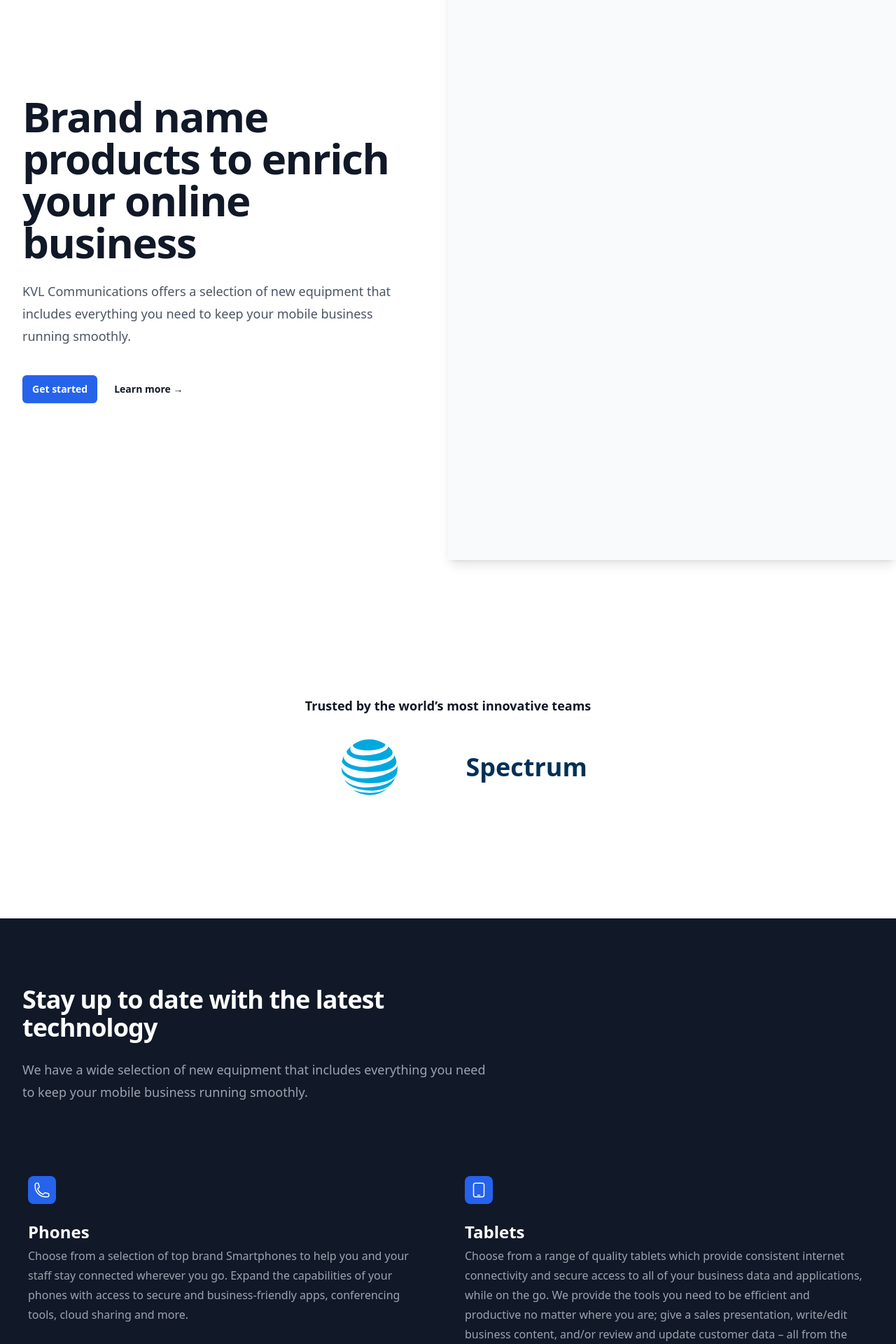
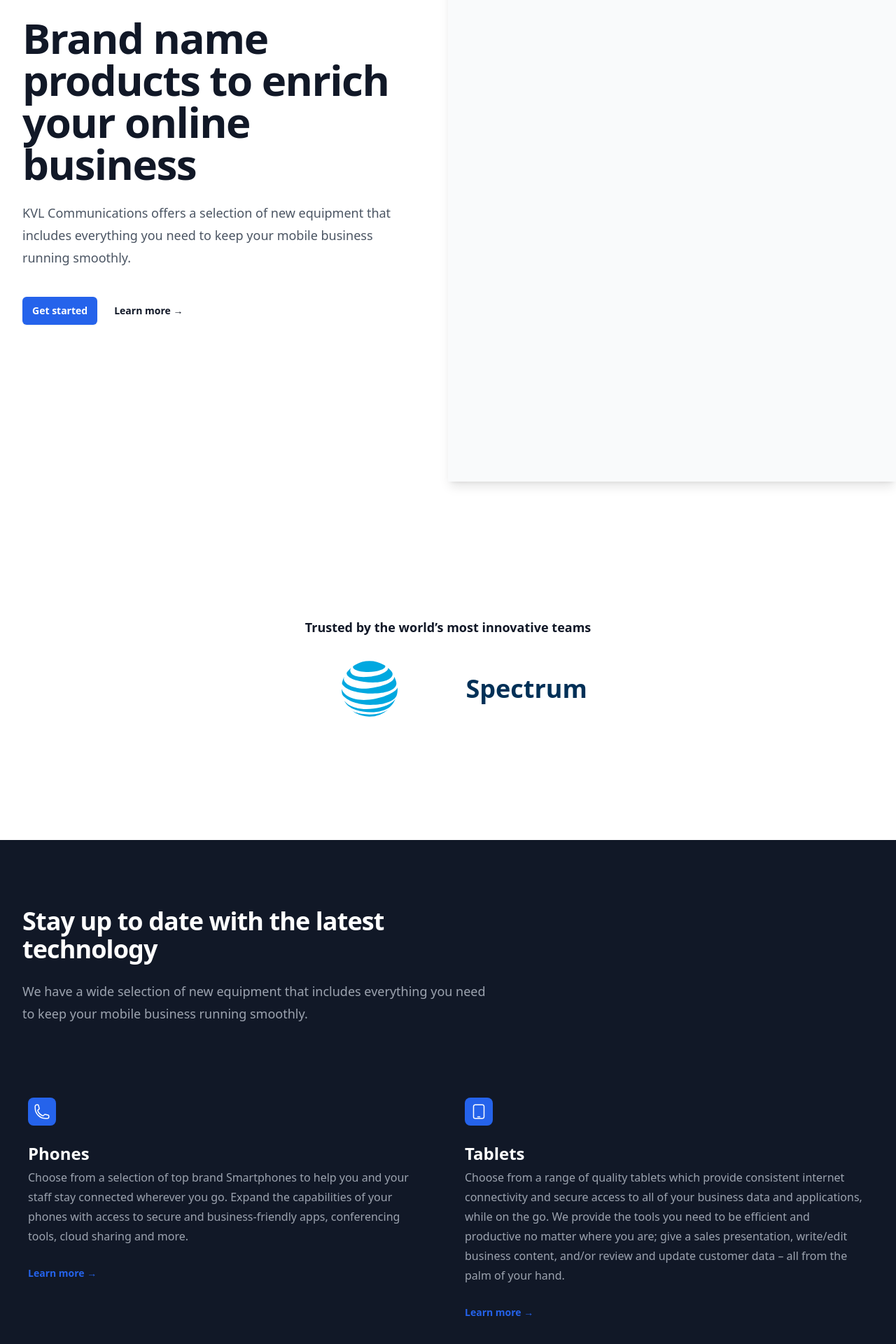
Before and after one commit to DariusGarcia/kvl-client-nextjs, a Next.js app: page / in a window 1280 px wide. Shown: the part 520-2440 px from the top of the page at 70% size. Built offline with nearby package versions, Linux system fonts and the light colour scheme.

Commit message:
added framer motion animations

```diff
--- a/components/landingHeader.jsx
+++ b/components/landingHeader.jsx
@@ -1,9 +1,27 @@
 import Link from 'next/link'
 import Spline from '@splinetool/react-spline'
+import { AnimatePresence, motion as m } from 'framer-motion'
+import { useState, useEffect } from 'react'
+import { CircularProgress } from '@mui/material'
 
 export default function LandingHeader() {
+  const [loading, setLoading] = useState(true)
+
+  useEffect(() => {
+    const timeout = 1500 // 2 seconds
+
+    const loadingTimer = setTimeout(() => {
+      setLoading(false)
+    }, timeout)
+
+    return () => {
+      clearTimeout(loadingTimer)
+    }
+  }, [])
+
   return (
     <div className='relative bg-white w-full'>
+      <AnimatePresence>
         <div className='mx-auto max-w-7xl lg:grid lg:grid-cols-12 lg:gap-x-8 lg:px-8'>
           <div className='px-6 pb-24 sm:pb-32 lg:col-span-7 lg:px-0 lg:pb-56 lg:pt-48 xl:col-span-6 md:mr-8'>
             <div className='mx-auto max-w-2xl lg:mx-0'>
@@ -12,15 +30,25 @@ export default function LandingHeader() {
                 src='/white.jpg'
                 alt='Your Company'
               />
-            <div className='hidden sm:mt-32 sm:flex lg:mt-16'></div>
-            <h1 className='mt-12 md:mt-24 text-4xl font-bold tracking-tight text-gray-900 sm:text-6xl'>
+              <m.div
+                initial='hidden'
+                animate='visible'
+                viewport={{ once: true, amount: 0.8 }}
+                className=''>
+                <m.h1
+                  variants={cardVariants}
+                  className='mt-12 text-4xl font-bold tracking-tight text-gray-900 sm:text-6xl'>
                   Brand name products to enrich your online business
-            </h1>
-            <p className='mt-6 text-lg leading-8 text-gray-600'>
+                </m.h1>
+                <m.p
+                  variants={cardVariants}
+                  className='mt-6 text-lg leading-8 text-gray-600'>
                   KVL Communications offers a selection of new equipment that
-              includes everything you need to keep your mobile business running
-              smoothly.
-            </p>
+                  includes everything you need to keep your mobile business
+                  running smoothly.
+                </m.p>
+              </m.div>
+
               <div className='mt-10 flex items-center gap-x-6'>
                 <Link
                   href='/services'
@@ -37,10 +65,38 @@ export default function LandingHeader() {
           </div>
           <div className='relative lg:col-span-5 lg:-mr-8 xl:absolute xl:inset-0 xl:left-1/2 xl:mr-0 rounded-lg'>
             <div className='aspect-[3/2] w-full bg-gray-50 object-cover lg:absolute lg:inset-0 lg:aspect-auto lg:h-full shadow-lg '>
-            <Spline scene='https://prod.spline.design/uWliGq2xJzALdGJP/scene.splinecode' />
+              {loading ? (
+                // Render the loading screen here
+                <div className='flex justify-center items-center h-full'>
+                  <CircularProgress />
+                </div>
+              ) : (
+                // Render the Spline component here
+                <Spline
+                  onLoad={() => setLoading(false)}
+                  scene='https://prod.spline.design/uWliGq2xJzALdGJP/scene.splinecode'
+                />
+              )}
             </div>
           </div>
-      </div>
+        </div>{' '}
+      </AnimatePresence>
     </div>
   )
 }
+
+const cardVariants = {
+  hidden: {
+    y: 200,
+    opacity: 0,
+  },
+  visible: {
+    y: 0,
+    opacity: 1,
+    transition: {
+      type: 'spring',
+      bounce: 0.4,
+      duration: 0.8,
+    },
+  },
+}
--- a/components/landingProducts.jsx
+++ b/components/landingProducts.jsx
@@ -7,10 +7,13 @@ import {
   TrashIcon,
   UsersIcon,
 } from '@heroicons/react/24/outline'
+import { AnimatePresence, motion as m, useAnimation } from 'framer-motion'
 
 export default function ProductFeatures() {
+  const mainControls = useAnimation()
   return (
     <div className=' py-24  text-white'>
+      <AnimatePresence>
         <div className='mx-auto max-w-7xl px-6 lg:px-8'>
           <div className='mx-auto max-w-2xl lg:mx-0'>
             <h2 className='text-3xl font-bold tracking-tight sm:text-4xl'>
@@ -23,7 +26,17 @@ export default function ProductFeatures() {
           </div>
           <div className='mx-auto mt-16 max-w-2xl sm:mt-20 lg:mt-24 lg:max-w-none'>
             <dl className='grid max-w-xl grid-cols-1 gap-x-8 gap-y-16 lg:max-w-none md:grid-cols-2 '>
-            {features.map((feature) => (
+              {features.map((feature, index) => (
+                <m.div
+                  initial={{ opacity: 0 }}
+                  animate={mainControls}
+                  onViewportEnter={() => {
+                    mainControls.start({ opacity: 1 })
+                  }}
+                  transition={{
+                    duration: 0.35,
+                    delay: index * 0.3,
+                  }}>
                   <div
                     key={feature.name}
                     className='flex flex-col hover:bg-gray-800 p-2 rounded-md transition ease-out'>
@@ -54,10 +67,12 @@ export default function ProductFeatures() {
                       </p>
                     </dd>
                   </div>
+                </m.div>
               ))}
             </dl>
           </div>
         </div>
+      </AnimatePresence>
     </div>
   )
 }
--- a/package.json
+++ b/package.json
@@ -10,12 +10,16 @@
   },
   "dependencies": {
     "@emailjs/browser": "^3.6.2",
+    "@emotion/react": "^11.11.1",
+    "@emotion/styled": "^11.11.0",
     "@headlessui/react": "^1.7.15",
     "@heroicons/react": "^2.0.18",
+    "@mui/material": "^5.13.5",
     "@splinetool/react-spline": "^2.2.1",
     "@splinetool/runtime": "^0.9.78",
     "@tailwindcss/forms": "^0.5.3",
     "autoprefixer": "10.4.14",
+    "framer-motion": "^10.12.16",
     "next": "13.4.6",
     "postcss": "8.4.24",
     "react": "18.2.0",
--- a/pages/services.jsx
+++ b/pages/services.jsx
@@ -10,6 +10,80 @@ import {
   PhoneIcon,
   TrashIcon,
 } from '@heroicons/react/24/outline'
+import { AnimatePresence, motion as m } from 'framer-motion'
+
+export default function ServicesPage() {
+  return (
+    <div className='bg-white py-12 sm:py-24'>
+      <AnimatePresence>
+        <div className='mx-auto max-w-7xl px-6 lg:px-8 flex flex-col items-center gap-4 justify-center'>
+          <m.div
+            initial='hidden'
+            animate='visible'
+            viewport={{ once: true, amount: 0.8 }}
+            className='flex flex-col items-center gap-4 '>
+            <m.h2
+              variants={cardVariants}
+              className='text-3xl font-bold tracking-tight text-center text-gray-900 sm:text-4xl'>
+              Services and products offered
+            </m.h2>
+            <m.p variants={cardVariants} className='md:max-w-lg text-center'>
+              We are a mobility solutions partner who can provide products and
+              services to help cut company costs and improve productivity.
+            </m.p>
+          </m.div>
+          <div className='mt-12 px-4 md:px-8 grid max-w-2xl grid-cols-1 gap-x-8 gap-y-16 sm:gap-y-20 lg:mx-0 lg:max-w-none lg:grid-cols-2 items-center'>
+            <dl className='col-span-2 grid grid-cols-1 gap-x-8 gap-y-16 sm:grid-cols-2'>
+              {features.map((feature) => (
+                <div key={feature.name}>
+                  <dt className='text-base font-semibold leading-7 text-gray-900'>
+                    <div className='mb-6 flex h-10 w-10 items-center justify-center rounded-lg bg-blue-600'>
+                      <feature.icon
+                        className='h-6 w-6 text-white'
+                        aria-hidden='true'
+                      />
+                    </div>
+                    <p className='text-2xl'>{feature.name}</p>
+                  </dt>
+                  <dd className='mt-1 text-base leading-7 text-gray-600'>
+                    {feature.description}
+                    {feature.list && (
+                      <ul className='ml-8 md:ml-6 grid grid-cols-2'>
+                        {feature.list.map((item) => (
+                          <li className='list-disc'>{item}</li>
+                        ))}
+                      </ul>
+                    )}
+                  </dd>
+                </div>
+              ))}
+            </dl>
+          </div>
+          <LogoCloud />
+          <div className='w-screen bg-gray-700 my-24'>
+            <CTA />
+          </div>
+        </div>
+      </AnimatePresence>
+    </div>
+  )
+}
+
+const cardVariants = {
+  hidden: {
+    y: 200,
+    opacity: 0,
+  },
+  visible: {
+    y: 0,
+    opacity: 1,
+    transition: {
+      type: 'spring',
+      bounce: 0.4,
+      duration: 0.8,
+    },
+  },
+}
 
 const features = [
   {
@@ -50,50 +124,3 @@ const features = [
     icon: CogIcon,
   },
 ]
-
-export default function ServicesPage() {
-  return (
-    <div className='bg-white py-12 sm:py-24'>
-      <div className='mx-auto max-w-7xl px-6 lg:px-8 flex flex-col items-center gap-4 justify-center'>
-        <h2 className='text-3xl font-bold tracking-tight text-gray-900 sm:text-4xl'>
-          Services and products offered
-        </h2>
-        <p className='max-w-lg text-center'>
-          We are a mobility solutions partner who can provide products and
-          services to help cut company costs and improve productivity.
-        </p>
-        <div className='mt-12 px-4 md:px-8 grid max-w-2xl grid-cols-1 gap-x-8 gap-y-16 sm:gap-y-20 lg:mx-0 lg:max-w-none lg:grid-cols-2 items-center'>
-          <dl className='col-span-2 grid grid-cols-1 gap-x-8 gap-y-16 sm:grid-cols-2'>
-            {features.map((feature) => (
-              <div key={feature.name}>
-                <dt className='text-base font-semibold leading-7 text-gray-900'>
-                  <div className='mb-6 flex h-10 w-10 items-center justify-center rounded-lg bg-blue-600'>
-                    <feature.icon
-                      className='h-6 w-6 text-white'
-                      aria-hidden='true'
-                    />
-                  </div>
-                  <p className='text-2xl'>{feature.name}</p>
-                </dt>
-                <dd className='mt-1 text-base leading-7 text-gray-600'>
-                  {feature.description}
-                  {feature.list && (
-                    <ul className='ml-8 md:ml-6 grid grid-cols-2'>
-                      {feature.list.map((item) => (
-                        <li className='list-disc'>{item}</li>
-                      ))}
-                    </ul>
-                  )}
-                </dd>
-              </div>
-            ))}
-          </dl>
-        </div>
-        <LogoCloud />
-        <div className='w-screen bg-gray-700 my-24'>
-          <CTA />
-        </div>
-      </div>
-    </div>
-  )
-}
```
Also changed, not shown: 1 other file (tests, documents, lock files or other folders). Lines whose indentation alone changed are shown as unchanged.
